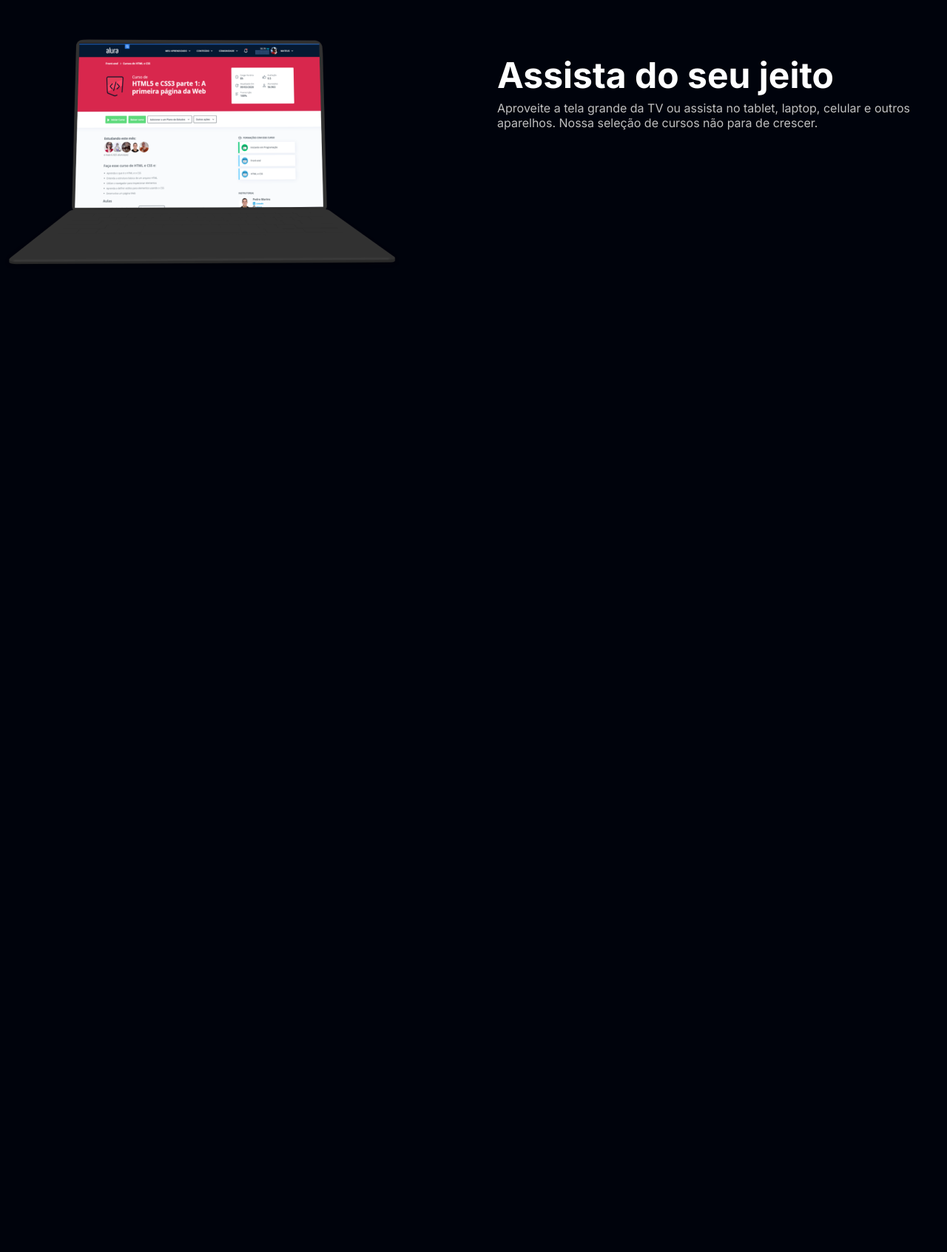
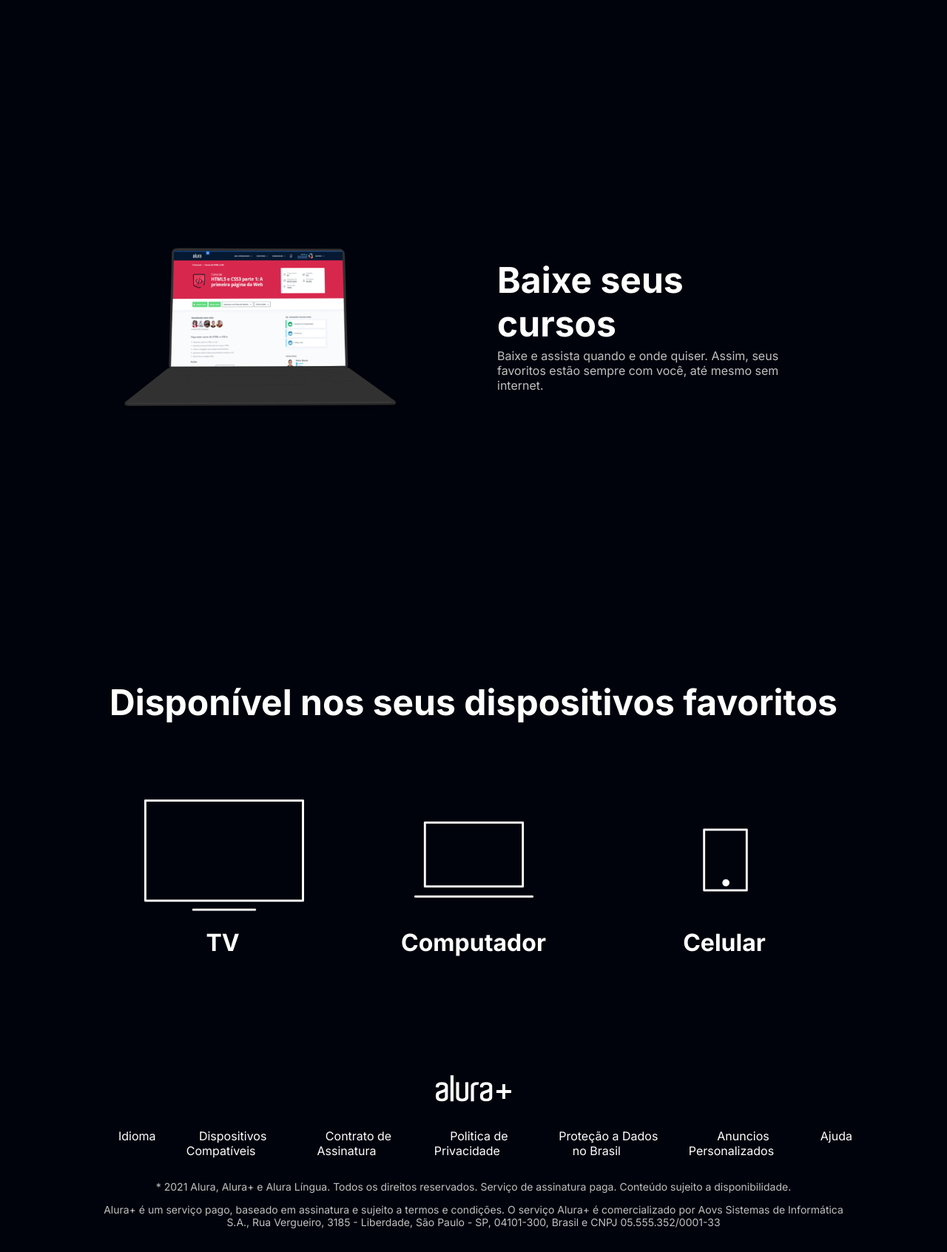
Before and after one commit to DIFF777/Alura-Plus, a plain HTML site: page index.html in a window 1280 px wide. Shown: the part 2360-4053 px from the top of the page at 74% size. Before the commit the page ends 3200 px from the top, so only its background shows below. Drawn offline with Linux system fonts and the light colour scheme.

Commit message:
index atualizado

```diff
--- a/index.html
+++ b/index.html
@@ -1,5 +1,6 @@
 <!DOCTYPE html>
 <html lang="pt-br">
+
 <head>
     <meta charset="UTF-8">
     <meta http-equiv="X-UA-Compatible" content="IE=edge">
@@ -10,19 +11,20 @@
     <link rel="preconnect" href="https://fonts.gstatic.com" crossorigin>
     <link href="https://fonts.googleapis.com/css2?family=Inter:wght@400;700&display=swap" rel="stylesheet">
 </head>
+
 <body>
     <section class="container principal">
         <div class="container_caixa">
             <h1 class="container_titulo">Com o Combo+, você pode aproveitar a Alura+ e o Alura Língua por um preço único</h1>
-            <img src="img/Combo.png" alt="Imagem da Promoção" class="container_imagem">
-            <a href="https://www.alura.com.br/planos-cursos-online" class="container_botao">Assine por 12x de R$ 120,00*</a>
-            <a href="https://www.alura.com.br/planos-cursos-online" class="container_botao botao_secundario">Assinar somente o Alura+</a>
+            <img src="img/Combo.png" alt="Promoção" class="container_imagem">
+            <a href="https://www.alura.com.br/" class="container_botao">Assine por 12x de R$ 120,00*</a>
+            <a href="https://www.alura.com.br/" class="container_botao botao_secundario">Assinar somente o Alura+</a>
             <p class="container_aviso">*O preço pode variar caso a assinatura seja feita em outros planos</p>
         </div>
     </section>
 
     <section class="container secundario">
-        <img src="img/Plataformas.png" alt="Monitor e Celular" class="imagem_secundario">
+        <img src="img/Plataformas.png" alt="Monitor e Celular" class="secundario_imagem">
         <div class="container_descricao">
             <h2 class="descricao_titulo">Assista do seu jeito</h2>
             <p class="descricao_texto">Aproveite a tela grande da TV ou assista no tablet, laptop, celular e outros aparelhos. Nossa seleção de cursos não para de crescer.</p>
@@ -31,18 +33,65 @@
 
     <section class="container secundario">
         <div class="container_descricao">
-            <p class="descricao_texto">Só o Combo+ oferece Alura+ e Alura Língua juntos para você ter acesso a cursos de diversas àrea da tecnologia e aprender inglês ou espanhol, onde e como quiser.</p>
-            <a href="https://www.alura.com.br/" class="container_botao secundario_botao">Assinar o Combo</a>w6
+            <p class="descricao_texto">Só o Combo+ oferece Alura+ e Alura Língua juntos para você ter acesso a cursos de diversas áreas da tecnologia e aprender inglês ou espanhol, onde e como quiser.</p>
+            <a href="https://www.alura.com.br/" class="container_botao secundario_botao">Assinar o Combo</a>
         </div>
-        <img src="img/Telas.png" alt="Telas da Plataforma Alura" class="imagem_secundario">
+        <img src="img/Telas.png" alt="Telas do site Alura" class="secundario_imagem">
     </section>
 
-    <section class="container s;;;''ecundario">
-        <img src="img/Notebook.png" alt="Tela do Curso HTML e CSS" class="imagem_secundario">
+    <section class="container secundario">
+        <img src="img/Notebook.png" alt="Notebook com a página do curso HTML5 e CSS3 da Alura aberta" class="secundario_imagem">
         <div class="container_descricao">
-            <h2 class="descricao_titulo">Assista do seu jeito</h2>
-            <p class="descricao_texto">Aproveite a tela grande da TV ou assista no tablet, laptop, celular e outros aparelhos. Nossa seleção de cursos não para de crescer.</p>
+            <h2 class="descricao_titulo">Baixe seus cursos</h2>
+            <p class="descricao_texto">Baixe e assista quando e onde quiser. Assim, seus favoritos estão sempre com você, até mesmo sem internet.</p>
         </div>
     </section>
+
+    <section class="dispositivos">
+        <h2 class="dispositivos_titulo">Disponível nos seus dispositivos favoritos</h2>
+        <ul class="dispositivos_lista">
+            <li>
+                <img src="img/tv.png" alt="ícone de televisão">
+                <h3 class="lista_item">TV</h3>
+            </li>
+            <li>
+                <img src="img/computador.png" alt="ícone de computador">
+                <h3 class="lista_item">Computador</h3>
+            </li>
+            <li>
+                <img src="img/celular.png" alt="ícone de celular">
+                <h3 class="lista_item">Celular</h3>
+            </li>
+        </ul>
+    </section>
+
+    <footer class="rodape">
+        <img src="img/Logo.png" alt="Alura+" class="rodape_logo">
+        <ul class="rodape_lista">
+            <li class="lista_link">
+                <a href="#">Idioma</a>
+            </li>
+            <li class="lista_link">
+                <a href="#">Dispositivos Compatíveis</a>
+            </li>
+            <li class="lista_link">
+                <a href="#">Contrato de Assinatura</a>
+            </li>
+            <li class="lista_link">
+                <a href="#">Politica de Privacidade</a>
+            </li>
+            <li class="lista_link">
+                <a href="#">Proteção a Dados no Brasil</a>
+            </li>
+            <li class="lista_link">
+                <a href="#">Anuncios Personalizados</a>
+            </li>
+            <li class="lista_link">
+                <a href="#">Ajuda</a>
+            </li>
+        </ul>
+        <p class="rodape_texto">* 2021 Alura, Alura+ e Alura Língua. Todos os direitos reservados. Serviço de assinatura paga. Conteúdo sujeito a disponibilidade.</p>
+        <p class="rodape_texto">Alura+ é um serviço pago, baseado em assinatura e sujeito a termos e condições. O serviço Alura+ é comercializado por Aovs Sistemas de Informática S.A., Rua Vergueiro, 3185 - Liberdade, São Paulo - SP, 04101-300, Brasil e CNPJ 05.555.352/0001-33</p>
+    </footer>
 </body>
 </html>
```
